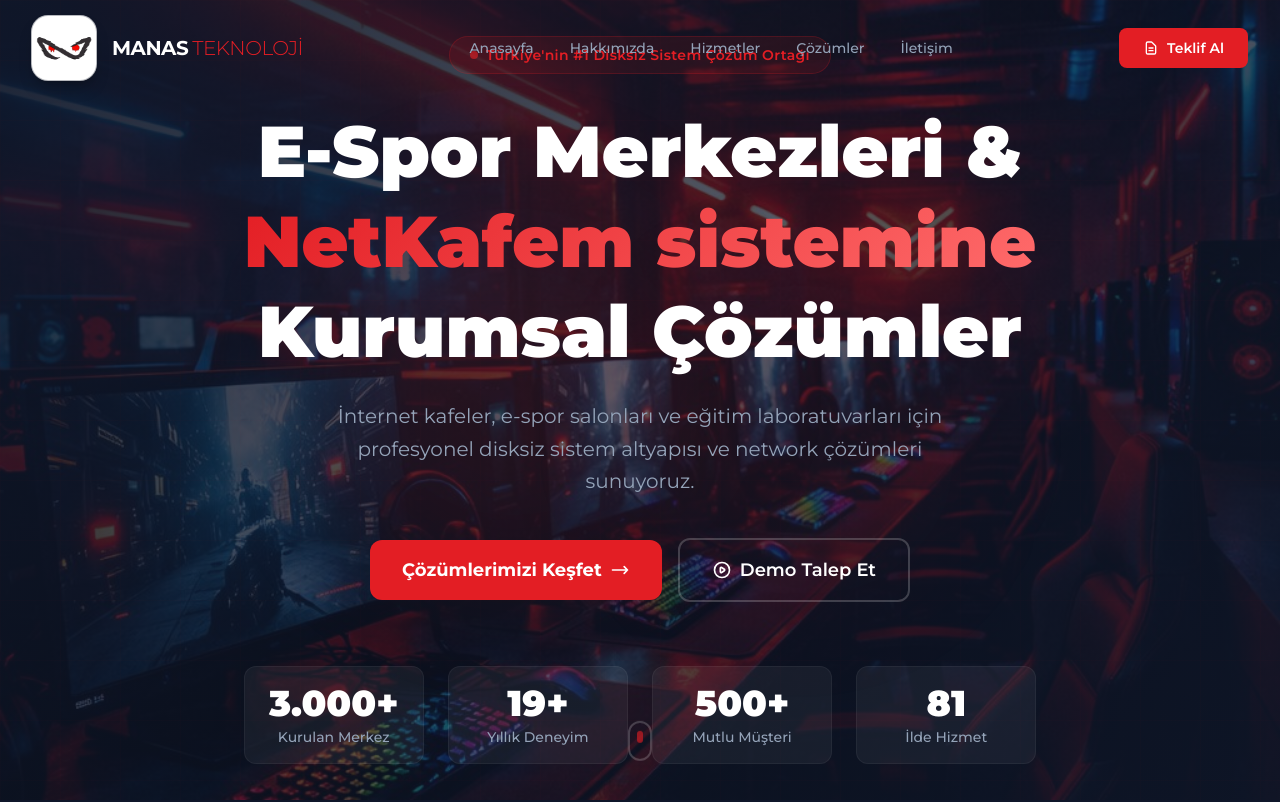
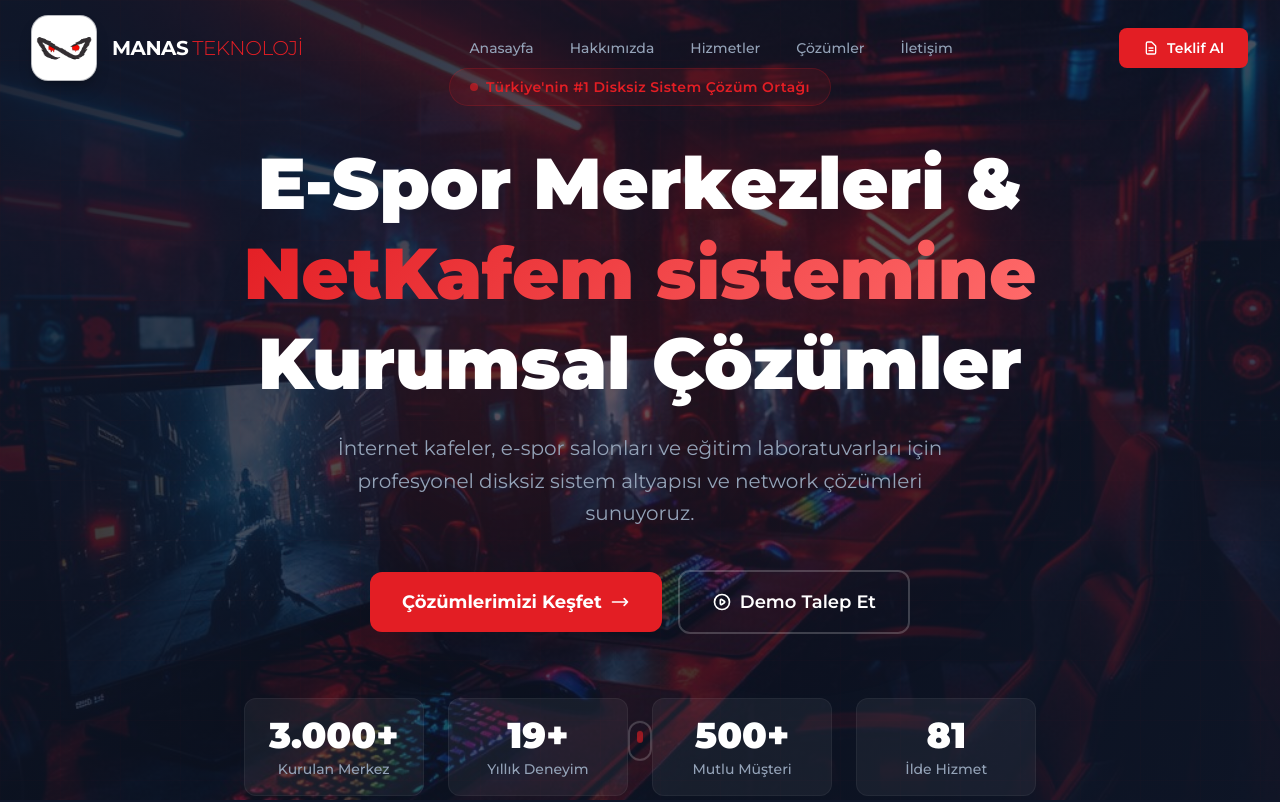
Before and after one commit to akifali9797/MANASTEKNOLOJI, a React (Vite) app: page / in a window 1280 px wide. Shown: the top 802 px of the page. Built offline with nearby package versions, Linux system fonts and the light colour scheme.

Commit message:
Lower hero badge position

```diff
--- a/src/components/Hero.tsx
+++ b/src/components/Hero.tsx
@@ -76,7 +76,7 @@
       {/* Content */}
       <div className="relative z-10 max-w-7xl mx-auto px-4 sm:px-6 lg:px-8 text-center">
         {/* Badge */}
-        <div className="inline-flex items-center gap-2 bg-brand-red/10 border border-brand-red/20 rounded-full px-5 py-2 mb-8 animate-fade-in-up">
+        <div className="mt-12 sm:mt-16 inline-flex items-center gap-2 bg-brand-red/10 border border-brand-red/20 rounded-full px-5 py-2 mb-8 animate-fade-in-up">
           <span className="w-2 h-2 bg-brand-red rounded-full animate-pulse" />
           <span className="text-brand-red text-sm font-semibold tracking-wide">Türkiye'nin #1 Disksiz Sistem Çözüm Ortağı</span>
         </div>
```
